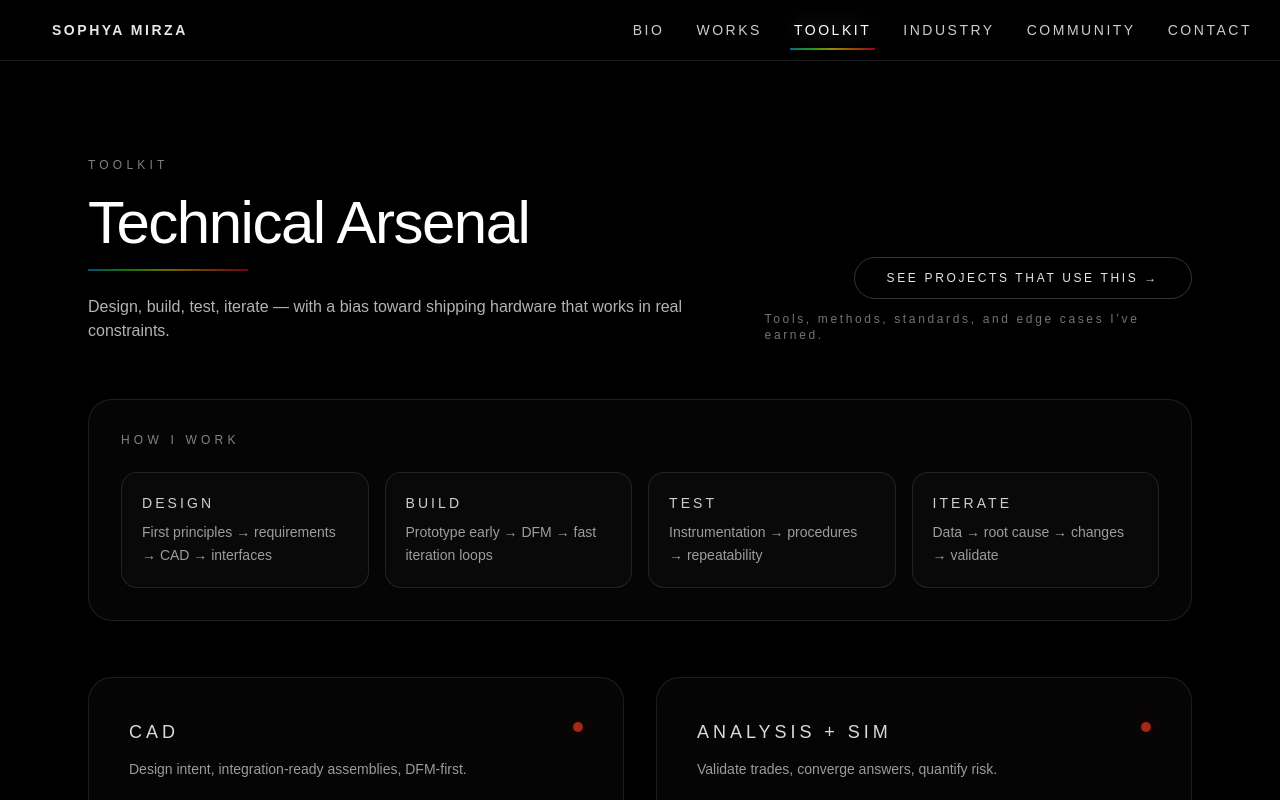
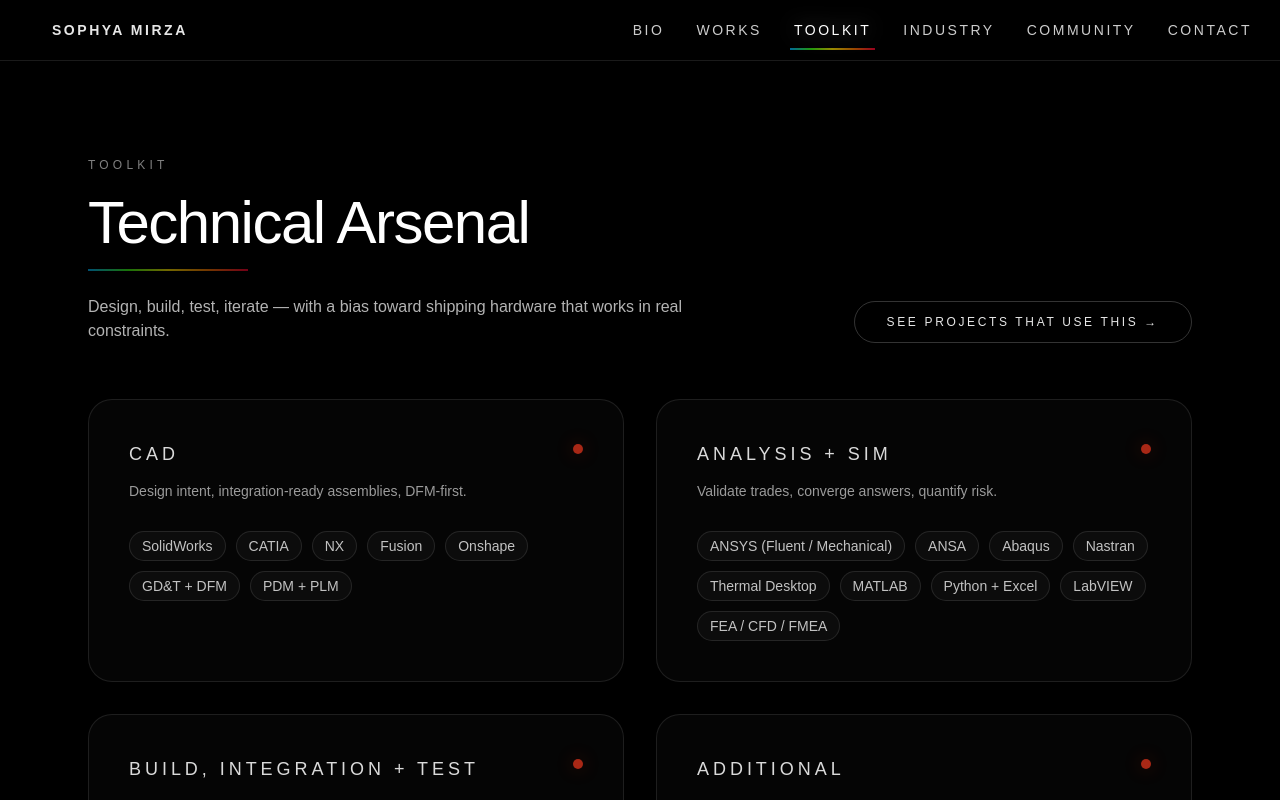
Before and after one commit to sophyamirza/sophya-portfolio, a Next.js app: page /toolkit in a window 1280 px wide. Shown: the top 800 px of the page. Built offline with nearby package versions, Linux system fonts and the light colour scheme; a web font is replaced by a local one.

Commit message:
Add Toolkit page and navbar link

```diff
--- a/app/toolkit/page.tsx
+++ b/app/toolkit/page.tsx
@@ -67,12 +67,6 @@ const sections: Section[] = [
   },
 ];
 
-const workflows = [
-  { k: "DESIGN", v: "First principles → requirements → CAD → interfaces" },
-  { k: "BUILD", v: "Prototype early → DFM → fast iteration loops" },
-  { k: "TEST", v: "Instrumentation → procedures → repeatability" },
-  { k: "ITERATE", v: "Data → root cause → changes → validate" },
-];
 
 const container: Variants = {
   hidden: { opacity: 0, y: 12 },
@@ -164,31 +158,10 @@ export default function ToolkitPage() {
               See projects that use this →
             </Link>
 
-            <div className="text-xs tracking-[0.22em] text-white/45">
-              Tools, methods, standards, and edge cases I’ve earned.
-            </div>
+
           </div>
         </div>
 
-        <div className="mt-14 rounded-3xl border border-white/10 bg-white/[0.02] p-6 md:p-8">
-          <div className="text-xs tracking-[0.35em] text-white/50">HOW I WORK</div>
-
-          <div className="mt-6 grid grid-cols-1 gap-4 md:grid-cols-4">
-            {workflows.map((w) => (
-              <div
-                key={w.k}
-                className="rounded-2xl border border-white/10 bg-white/[0.02] p-5 transition-all duration-300 hover:border-white/25 hover:bg-white/[0.04]"
-              >
-                <div className="text-sm tracking-[0.22em] text-white/80">
-                  {w.k}
-                </div>
-                <p className="mt-2 text-sm leading-relaxed text-white/60">
-                  {w.v}
-                </p>
-              </div>
-            ))}
-          </div>
-        </div>
 
         <motion.div
           className="mt-14 grid grid-cols-1 gap-8 md:grid-cols-2"
```
